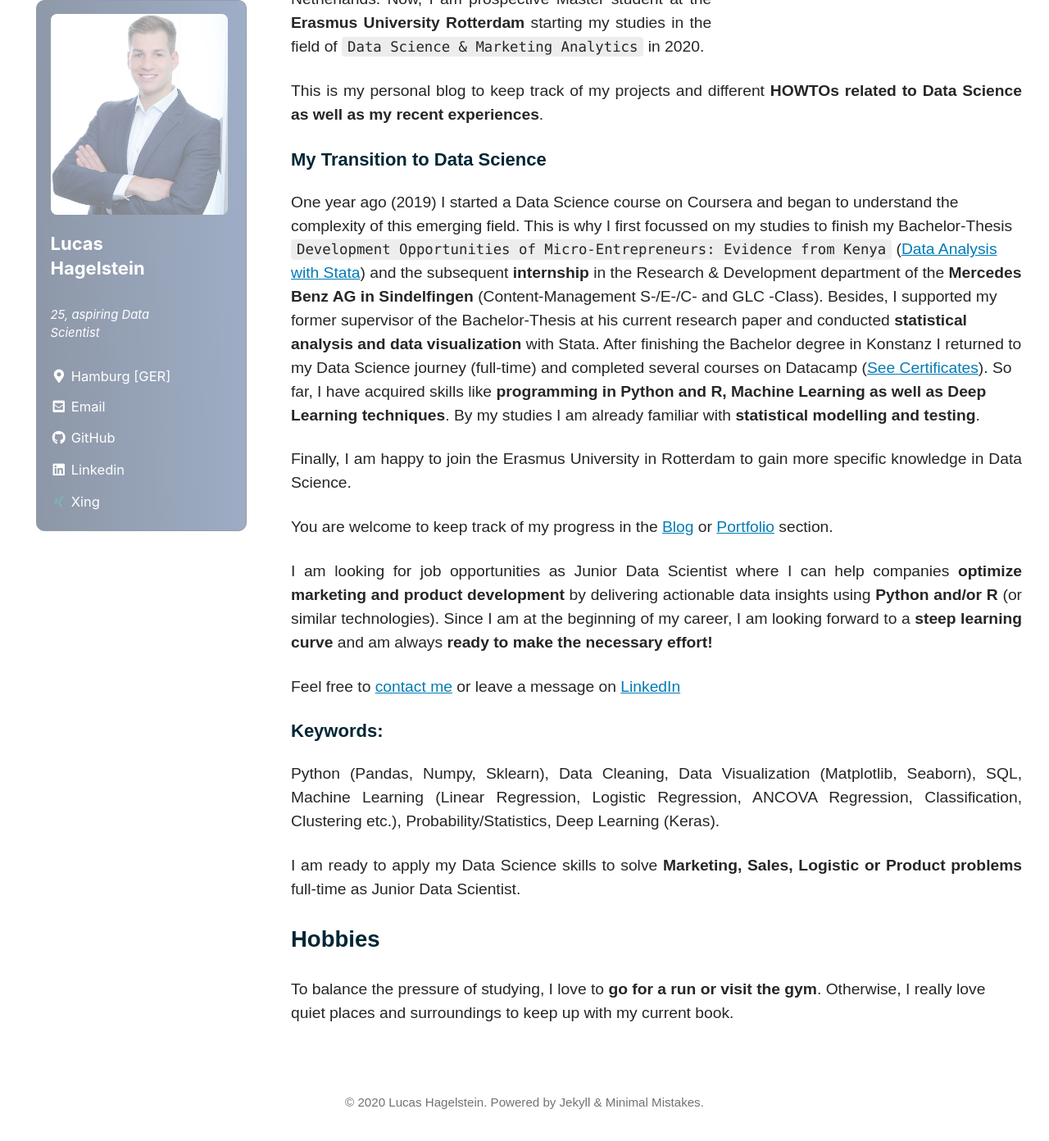
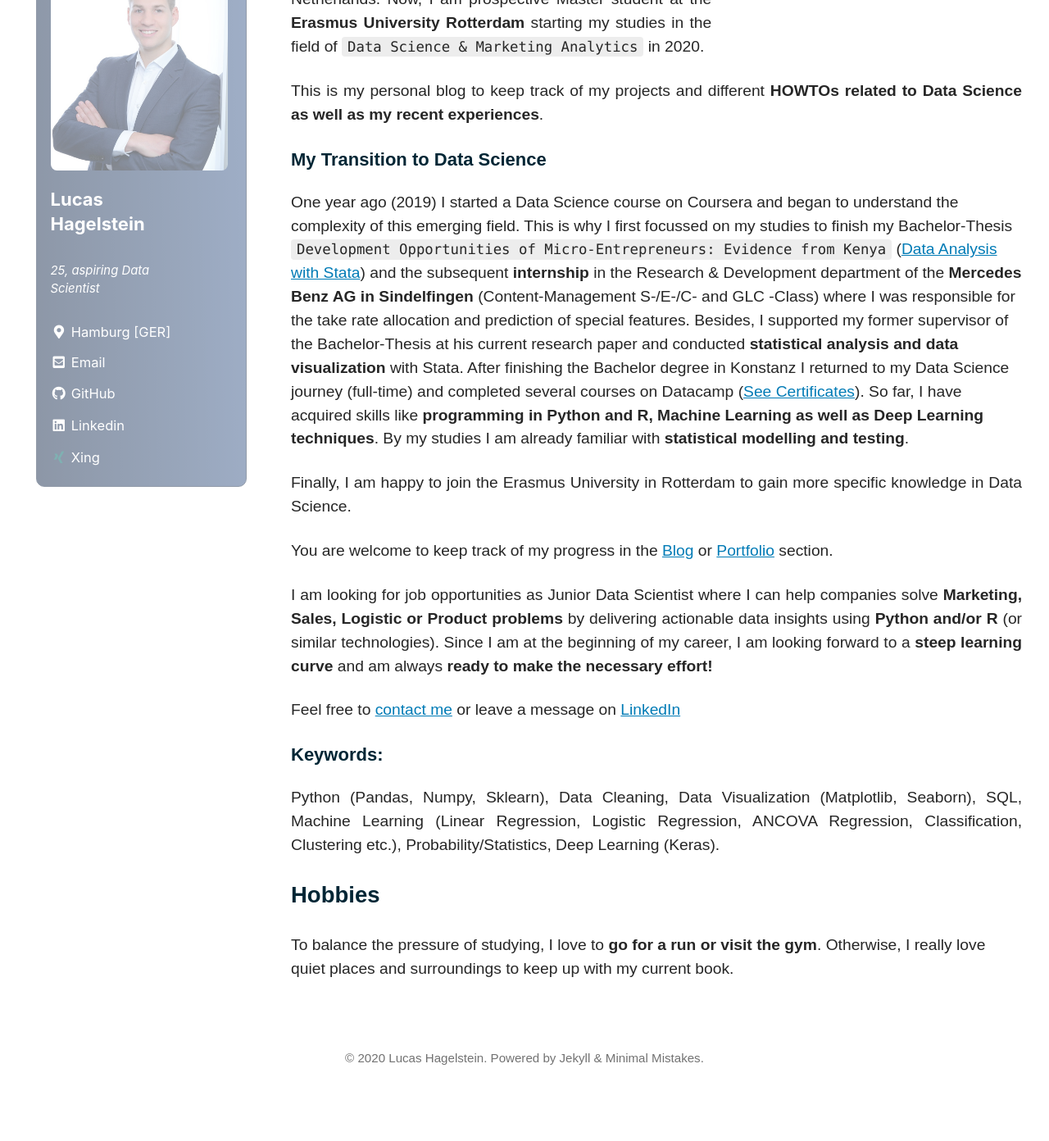
Before and after one commit to LHAGELS/LHAGELS.github.io, a Jekyll site: the page built from _pages/about.md, in a window 1280 px wide and 1400 px high, scrolled down 581 px. Shown: the top 1392 px of the window at 82% size. Built offline with Jekyll 4.4.1, drawn with Linux system fonts in a browser that asks for light colours; cached includes are drawn as plain includes; nearby versions of some CDN libraries; after the commit the page ends 1927 px from its top, so only the background shows below that.

Commit message:
new github

```diff
--- a/_pages/about.md
+++ b/_pages/about.md
@@ -20,7 +20,7 @@ This is my personal blog to keep track of my projects and different **HOWTOs rel
 
 ### My Transition to Data Science
 {: .text-justify}
-One year ago (2019) I started a Data Science course on Coursera and began to understand the complexity of this emerging field. This is why I first focussed on my studies to finish my Bachelor-Thesis `Development Opportunities of Micro-Entrepreneurs: Evidence from Kenya` ([Data Analysis with Stata](/portfolio/)) and the subsequent **internship** in the Research & Development department of the **Mercedes Benz AG in Sindelfingen** (Content-Management S-/E-/C- and GLC -Class). Besides, I supported my former supervisor of the Bachelor-Thesis at his current research paper and conducted **statistical analysis and data visualization** with Stata. After finishing the Bachelor degree in Konstanz I returned to my Data Science journey (full-time) and completed several courses on Datacamp ([See Certificates](/certificates/)). So far, I have acquired skills like **programming in Python and R, Machine Learning as well as Deep Learning techniques**. By my studies I am already familiar with **statistical modelling and testing**.
+One year ago (2019) I started a Data Science course on Coursera and began to understand the complexity of this emerging field. This is why I first focussed on my studies to finish my Bachelor-Thesis `Development Opportunities of Micro-Entrepreneurs: Evidence from Kenya` ([Data Analysis with Stata](/portfolio/)) and the subsequent **internship** in the Research & Development department of the **Mercedes Benz AG in Sindelfingen** (Content-Management S-/E-/C- and GLC -Class) where I was responsible for the take rate allocation and prediction of special features. Besides, I supported my former supervisor of the Bachelor-Thesis at his current research paper and conducted **statistical analysis and data visualization** with Stata. After finishing the Bachelor degree in Konstanz I returned to my Data Science journey (full-time) and completed several courses on Datacamp ([See Certificates](/certificates/)). So far, I have acquired skills like **programming in Python and R, Machine Learning as well as Deep Learning techniques**. By my studies I am already familiar with **statistical modelling and testing**.
 
 {: .text-justify}
 Finally, I am happy to join the Erasmus University in Rotterdam to gain more specific knowledge in Data Science.
@@ -29,7 +29,7 @@ Finally, I am happy to join the Erasmus University in Rotterdam to gain more spe
 You are welcome to keep track of my progress in the [Blog](/year-archive/) or [Portfolio](/portfolio/) section.
 
 {: .text-justify}
-I am looking for job opportunities as Junior Data Scientist where I can help companies **optimize marketing and product development** by delivering actionable data insights using **Python and/or R** (or similar technologies). Since I am at the beginning of my career, I am looking forward to a **steep learning curve** and am always **ready to make the necessary effort!**
+I am looking for job opportunities as Junior Data Scientist where I can help companies solve **Marketing, Sales, Logistic or Product problems** by delivering actionable data insights using **Python and/or R** (or similar technologies). Since I am at the beginning of my career, I am looking forward to a **steep learning curve** and am always **ready to make the necessary effort!**
 
 {: .text-justify}
 Feel free to [contact me](mailto: Lucas.Hagelstein@gmail.com) or leave a message on [LinkedIn](https://www.linkedin.com/in/lucas-hagelstein-832375182/)
@@ -39,9 +39,6 @@ Feel free to [contact me](mailto: Lucas.Hagelstein@gmail.com) or leave a message
 {: .text-justify}
 Python (Pandas, Numpy, Sklearn),  Data Cleaning, Data Visualization (Matplotlib, Seaborn), SQL, Machine Learning (Linear Regression, Logistic Regression, ANCOVA Regression, Classification, Clustering etc.), Probability/Statistics, Deep Learning (Keras).
 
-{: .text-justify}
-I am ready to apply my Data Science skills to solve **Marketing, Sales, Logistic or Product problems** full-time as Junior Data Scientist.
-
 ## Hobbies
 {: .text-justify}
 To balance the pressure of studying, I love to **go for a run or visit the gym**. Otherwise, I really love quiet places and surroundings to keep up with my current book.
```
